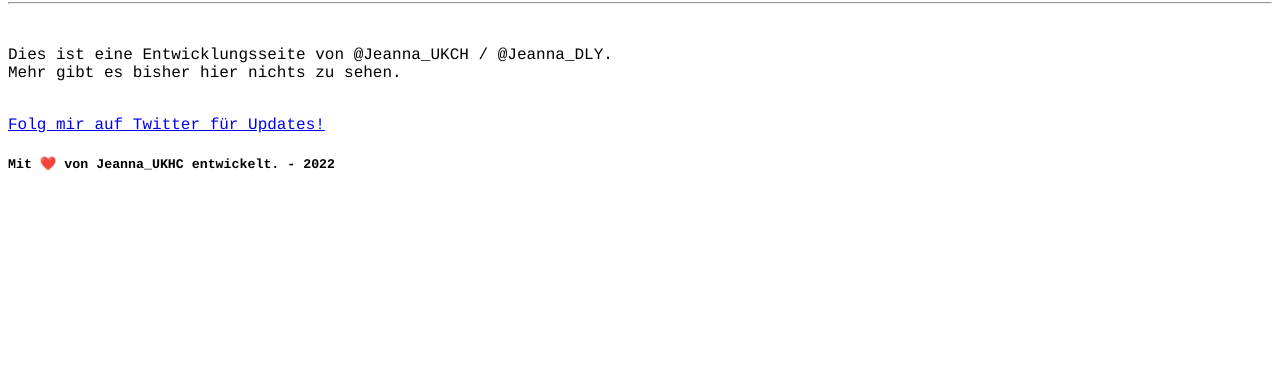
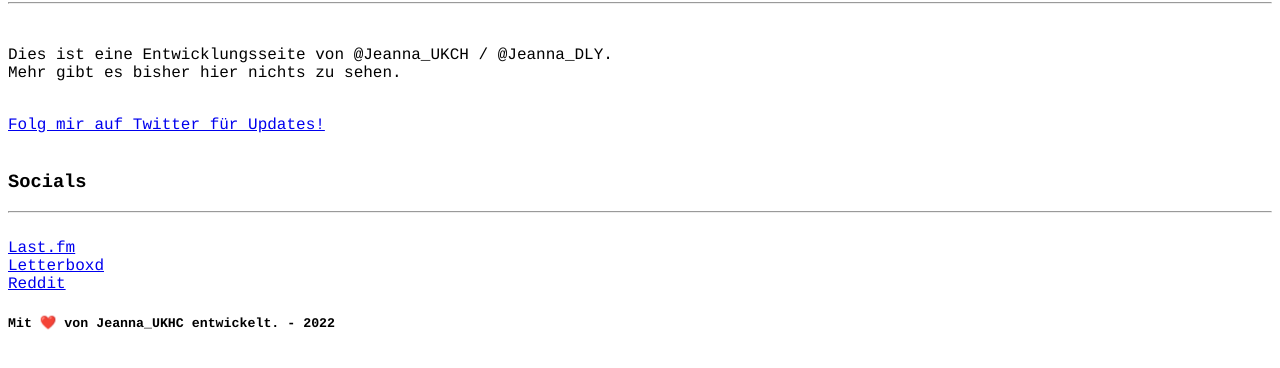
Before and after one commit to jeanna-ukhc/jeanna-ukhc.github.io, a plain HTML site: page index.html in a window 1280 px wide. Shown: the part 78-446 px from the top of the page. Drawn offline with Linux system fonts and the light colour scheme.

Commit message:
Update index.html

```diff
--- a/index.html
+++ b/index.html
@@ -27,6 +27,17 @@
     <br>
     <a href="https://www.youtube.com/watch?v=dQw4w9WgXcQ">Folg mir auf Twitter für Updates!</a>
 
+    <br>
+    <br>
+
+    <h3>Socials</h3>
+    <hr>
+    <br>
+    <a href="https://last.fm/user/Jeanna_DLY" target="_blank">Last.fm</a> <br>
+    <a href="https://letterboxd.com/jeanna_ukhc" target="_blank">Letterboxd</a> <br>
+    <a href="https://reddit.com/user/jeanna_ukhc" target="_blank">Reddit</a> <br>
+
+
     <footer>
       <h5>Mit ❤️ von Jeanna_UKHC entwickelt. - 2022</h5>
     </footer>
```
